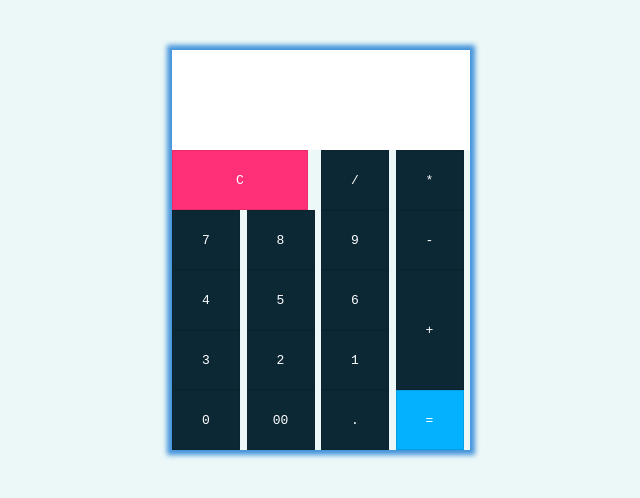
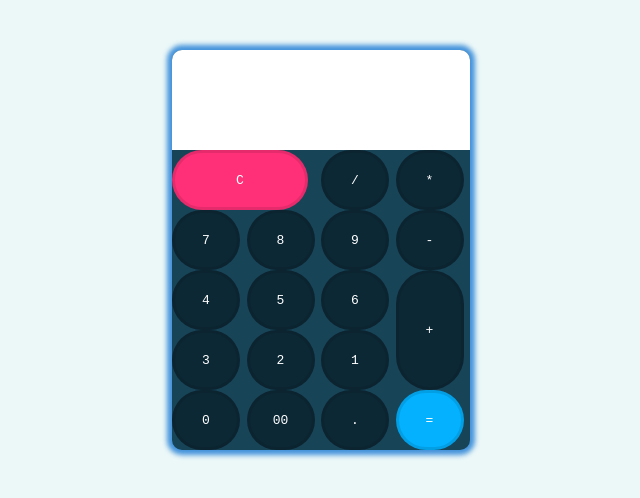
Before and after one commit to abdulmoizshoro/calculator, a plain HTML site: page index.html in a window 1280 px wide. Shown: the whole page, without its empty margins (319-959 px from the left). Drawn offline with Linux system fonts and the light colour scheme.

Commit message:
work compelete

```diff
--- a/style.css
+++ b/style.css
@@ -16,7 +16,9 @@ body{
 .calc{
     position: relative;
     display: grid;
+    background: #184458;
     box-shadow: 0 0 5px 5px rgba(29, 124, 212, 0.815);
+    border-radius: 10px;
 }
 .calc .input{
     grid-column: span 4;
@@ -25,6 +27,7 @@ body{
     border: none;
     outline: none;
     padding: 10px;
+    border-radius: 10px 10px 0 0;
     font-size: 22px;
 }
 .calc span{
@@ -35,11 +38,16 @@ body{
      background-color: #0c2835;
      color: #fff;
      place-items: center;
-     border: 1px solid rgba(0, 0, 0,.1);
+     border-radius: 50px;
+     border: 3px solid rgba(0, 0, 0,.1);
+}
+.calc span:hover{
+    background: rgb(92, 218, 146);
+    color: black;
 }
 .calc span:active{
-    background: rgb(92, 218, 146);
-    color: black;
+    background: rgb(19, 170, 84);
+    color: #fff;
 }
 .calc span.clear{
     grid-column: span 2;
```
